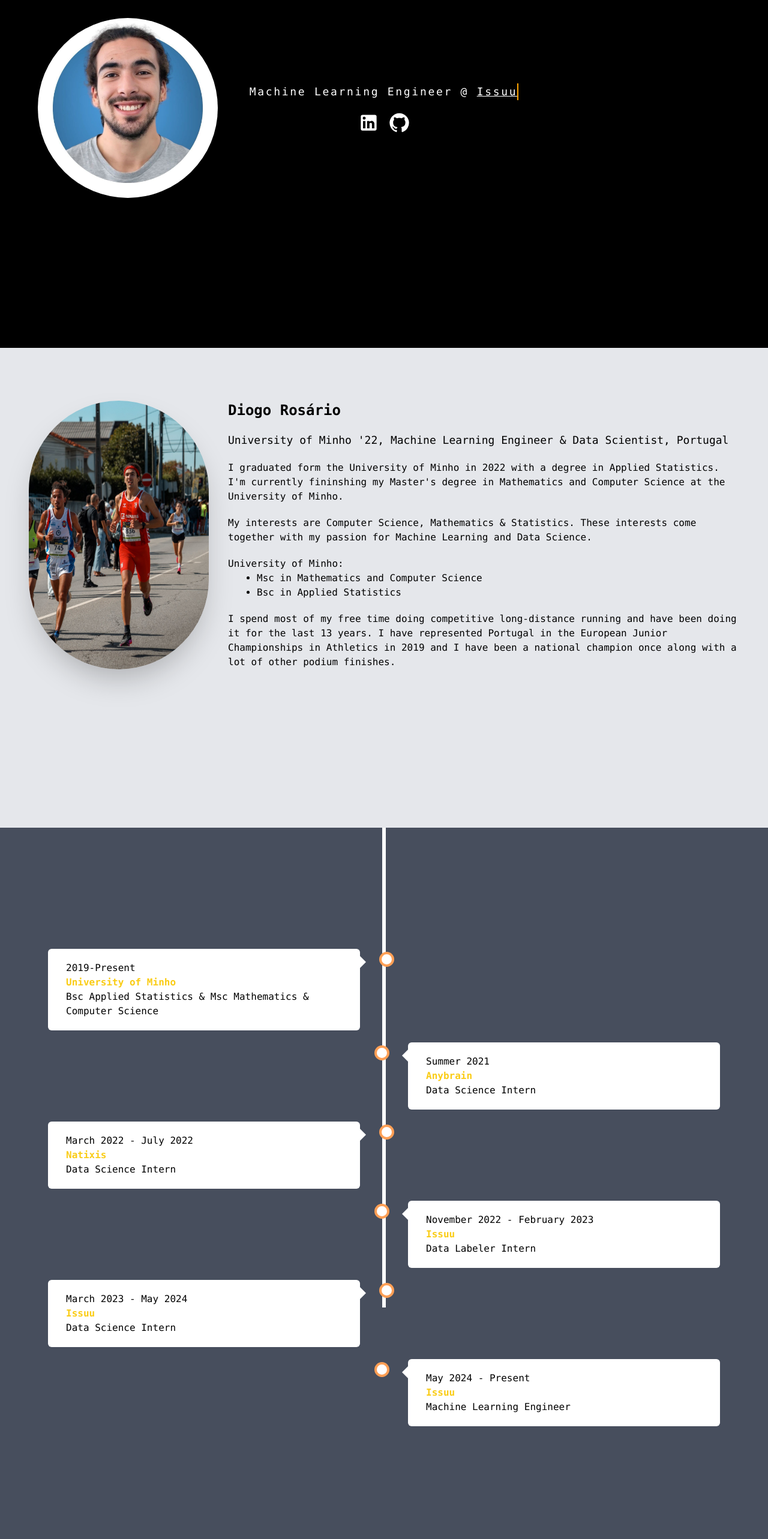
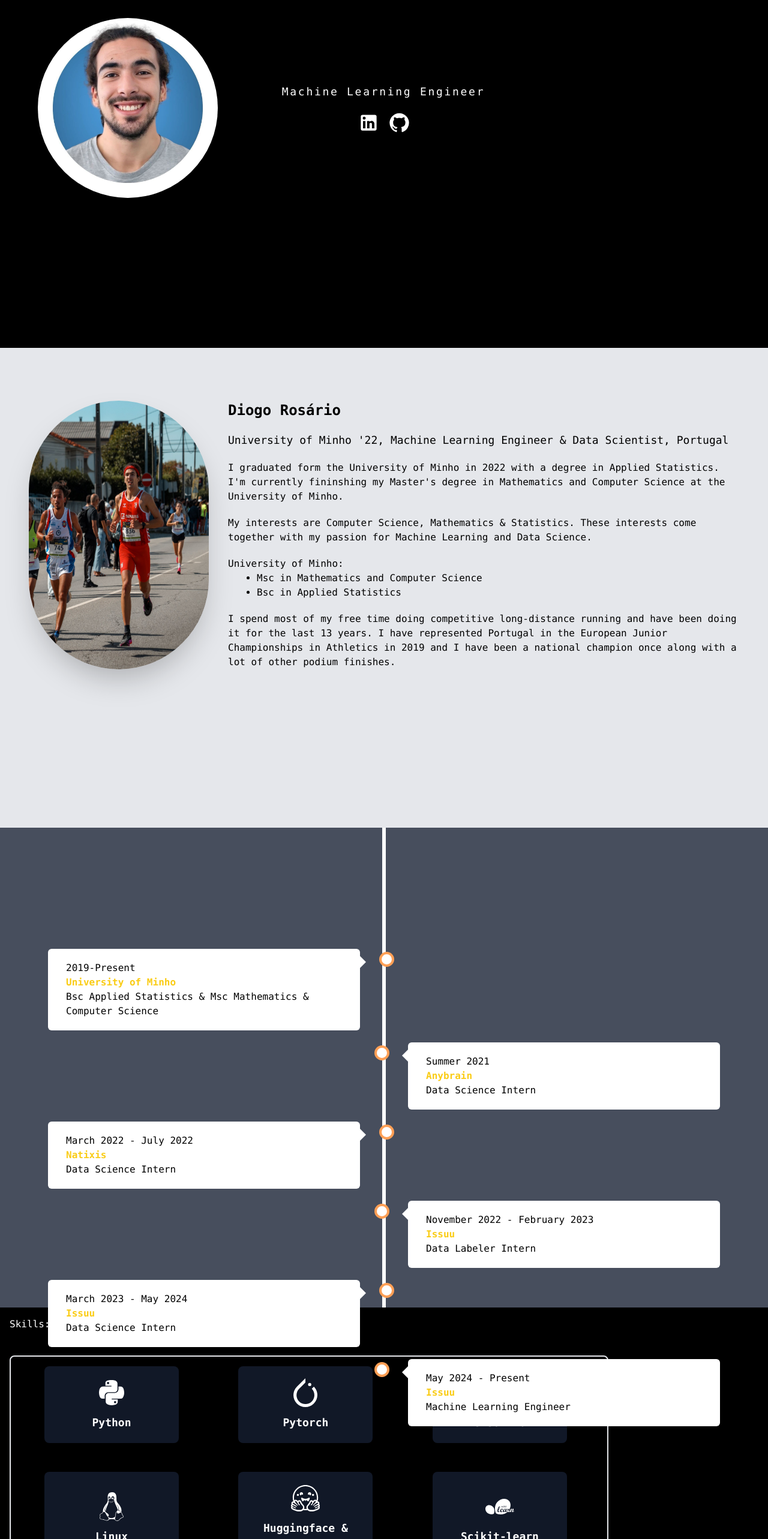
Before and after one commit to diogofrosario/diogofrosario.github.io, a Next.js app: page / in a window 1280 px wide. Shown: the part 220-2786 px from the top of the page at 60% size. Before the commit the page ends 2608 px from the top, so only its background shows below. Built offline with nearby package versions, Linux system fonts and the light colour scheme.

Commit message:
initial skills section

```diff
--- a/package.json
+++ b/package.json
@@ -15,7 +15,8 @@
     "@mui/material": "^5.16.7",
     "next": "^14.2.6",
     "react": "^18.3.1",
-    "react-dom": "^18.3.1"
+    "react-dom": "^18.3.1",
+    "react-icons": "^5.3.0"
   },
   "devDependencies": {
     "@types/node": "^20",
--- a/src/app/page.tsx
+++ b/src/app/page.tsx
@@ -7,7 +7,7 @@
       <Intro />
       <About />
       <Timeline />
-      {/* <Skills /> */}
+      <Skills />
     </main>
   );
 }
--- a/src/components/Sections.tsx
+++ b/src/components/Sections.tsx
@@ -5,10 +5,20 @@
 import React from "react";
 
 import PictureAsPdfIcon from "@mui/icons-material/PictureAsPdf";
+import { FaPython, FaLinux, FaAws } from "react-icons/fa";
+import {
+  SiPytorch,
+  SiRstudioide,
+  SiTensorflow,
+  SiHuggingface,
+  SiScikitlearn,
+} from "react-icons/si";
+
+import SkillCard from "./SkillCard";
 
 export function Header() {
   const openPDF = () => {
-    window.open("/CV - Diogo Rosário.pdf", "_blank");
+    window.open("/CV-Diogo_Rosario.pdf", "_blank");
   };
 
   return (
@@ -50,16 +60,7 @@
         {/* Second Column */}
         <div className="flex flex-col items-center justify-center space-y-5">
           <div className="typewriter">
-            <h3 className="text-lg">
-              Machine Learning Engineer @{" "}
-              <a
-                className="underline cursor-pointer"
-                href="https://www.issuu.com"
-                target="_blank"
-              >
-                Issuu
-              </a>{" "}
-            </h3>
+            <h3 className="text-lg">Machine Learning Engineer</h3>
           </div>
           <div className="flex flex-row items-center space-x-4">
             <SocialIcon type="linkedin" size="large" color="steel blue" />
@@ -174,8 +175,21 @@
 
 export function Skills() {
   return (
-    <div className="bg-black text-white h-screen w-full" id="skills">
-      <p>skills</p>
+    <div className="bg-black text-white h-screen w-full p-4" id="skills">
+      <p>Skills:</p>
+      <div className="grid grid-cols-3 gap-4 mt-10 pl-10 border-2 rounded-lg w-4/5 center">
+        <SkillCard Icon={FaPython} skillName="Python" />
+        <SkillCard Icon={SiPytorch} skillName="Pytorch" />
+        <SkillCard Icon={SiTensorflow} skillName="Tensorflow" />
+        <SkillCard Icon={FaLinux} skillName="Linux" />
+        <SkillCard
+          Icon={SiHuggingface}
+          skillName="Huggingface & Transformers"
+        />
+        <SkillCard Icon={SiScikitlearn} skillName="Scikit-learn" />
+        <SkillCard Icon={SiRstudioide} skillName="R" />
+        <SkillCard Icon={FaAws} skillName="AWS" />
+      </div>
     </div>
-  )
+  );
 }
--- /dev/null
+++ b/src/components/SkillCard.tsx
@@ -0,0 +1,16 @@
+import React from "react";
+
+interface SkillCardProps {
+  Icon: React.ComponentType<{ size?: number }>; // Icon component with size prop
+  skillName: string;
+  iconSize?: number;
+}
+
+export default function SkillCard({ Icon, skillName, iconSize = 48 }: SkillCardProps) {
+    return (
+      <div className="flex flex-col items-center justify-center bg-gray-900 rounded-lg p-5 m-4 w-56 hover:scale-105 hover:bg-gray-800 transition-transform duration-300">
+        <Icon size={iconSize} />
+        <p className="mt-3 text-lg font-semibold text-white text-center">{skillName}</p>
+      </div>
+    );
+  }
```
Also changed, not shown: 1 other file (tests, documents, lock files or other folders).
